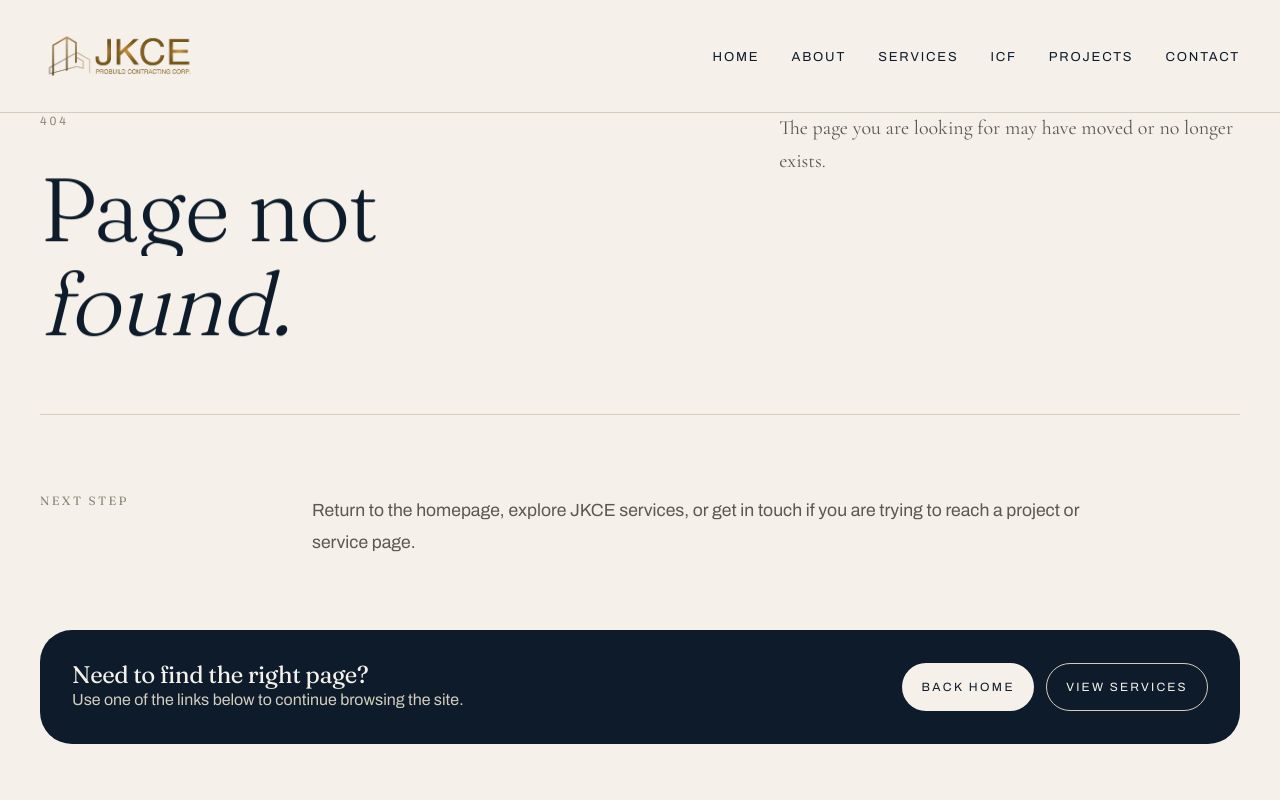
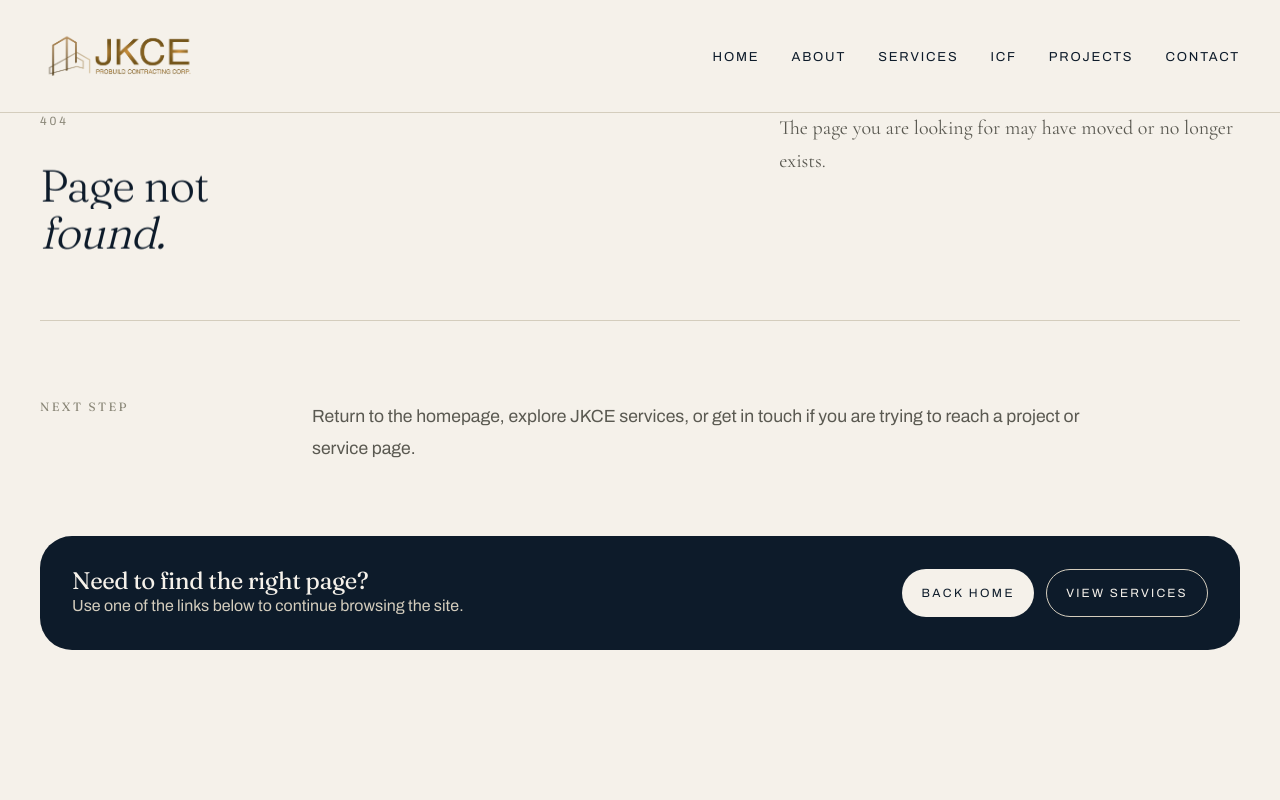
Before and after one commit to cyyryan/JKCE, a React (Vite) app: page /community in a window 1280 px wide. Shown: the top 800 px of the page. Built offline with nearby package versions, Linux system fonts and the light colour scheme.

Commit message:
fix: reduce PageHero title size from 6.5rem to 3.5rem max

```diff
--- a/src/components/PageScaffold.jsx
+++ b/src/components/PageScaffold.jsx
@@ -38,8 +38,8 @@ export const Eyebrow = styled.span`
 `
 
 export const HeroTitle = styled.h1`
-  font-size: clamp(3rem, 7vw, 6.5rem);
-  line-height: 0.98;
+  font-size: clamp(2rem, 3.5vw, 3.5rem);
+  line-height: 1.05;
   font-weight: 300;
 
   em {
```
